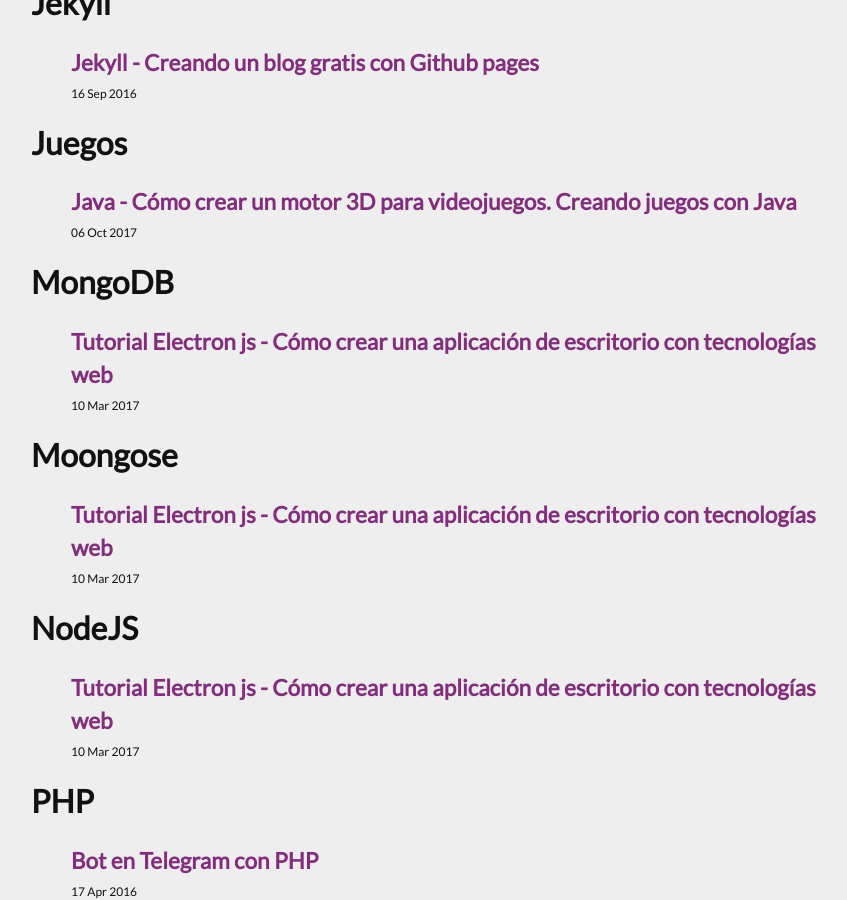
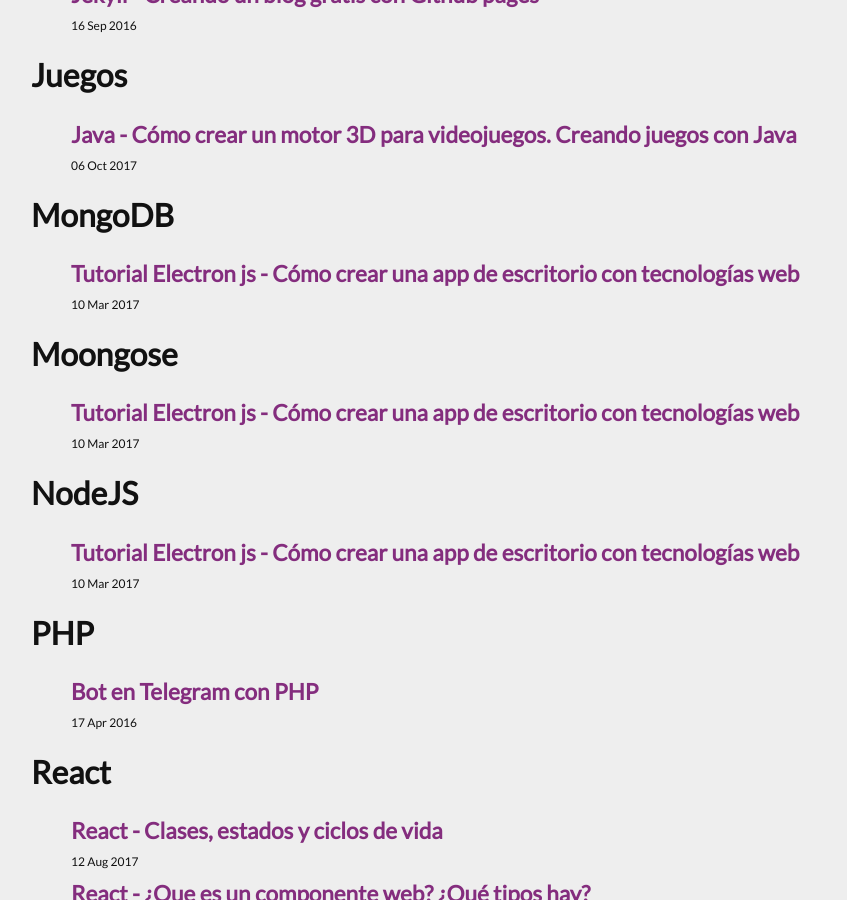
Before and after one commit to diegologs/frostqui.github.io, a Jekyll site: the page built from tag.html, in a window 1280 px wide and 900 px high, scrolled down 3728 px. Shown: the whole window, without its empty margins (209-1056 px from the left). Built offline with Jekyll 4.4.1, drawn with Linux system fonts in a browser that asks for light colours; some web fonts are replaced; some of the changed text lies outside the part shown.

Commit message:
Otro cambio en el título del post de electron

```diff
--- a/_posts/2017-03-10-tutorial-electron-todo-app.md
+++ b/_posts/2017-03-10-tutorial-electron-todo-app.md
@@ -1,6 +1,6 @@
 ---
 layout: post
-title: Tutorial Electron js - Cómo crear una aplicación de escritorio con tecnologías web
+title: Tutorial Electron js - Cómo crear una app de escritorio con tecnologías web
 meta: Descubre con ejemplos cómo porgramar una aplicación de escritorio multiplataforma para crear notas usando electron js junto a AngularJS
 description: Descubre con ejemplos cómo porgramar una aplicación de escritorio multiplataforma para crear notas usando electron js junto a AngularJS
 excerpt: En este post echaremos un vistazo a Electron, un framework creado por el equipo de Atom para la creación de apps de escritorio multiplataforma. También veremos como podemos usar Electron para desarrollar una app para tomar notas y apintar recordatorios de una manera muy sencilla.
```
Also changed, not shown: other parts of _posts/2017-03-10-tutorial-electron-todo-app.md (+1 -1 lines).
